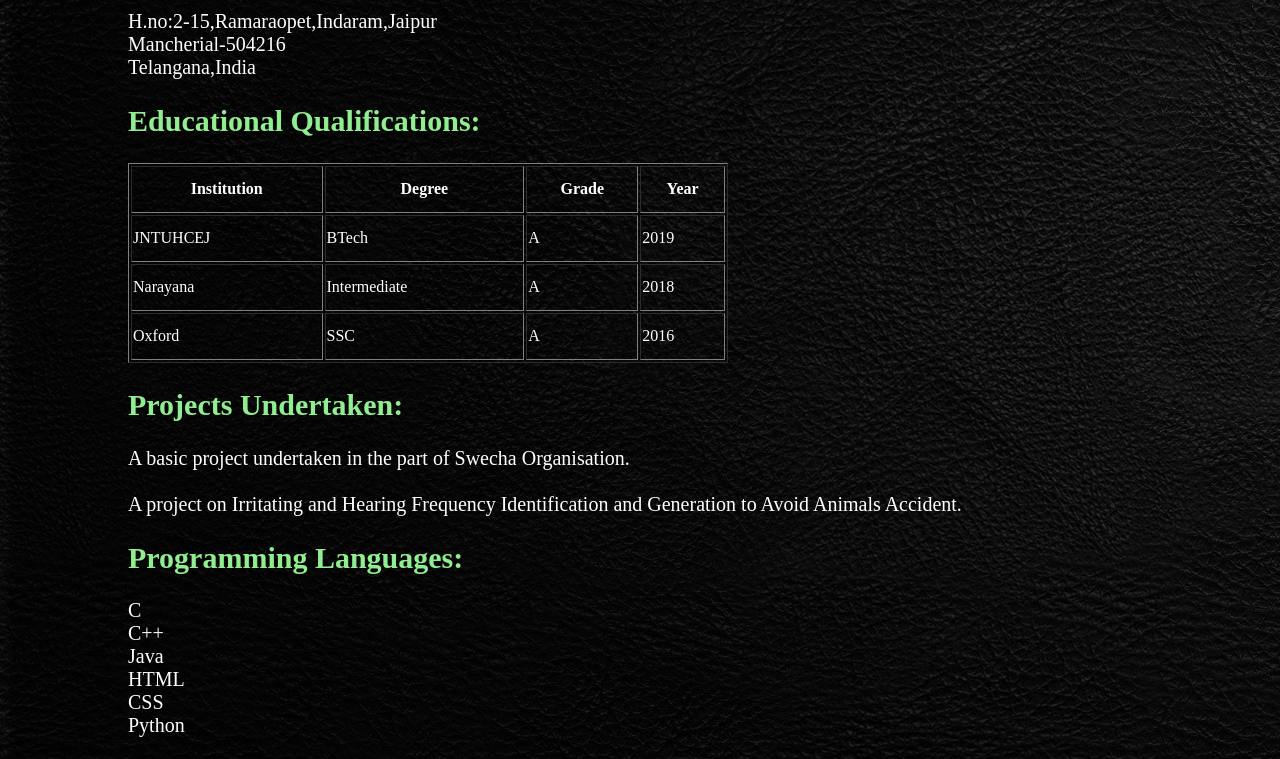
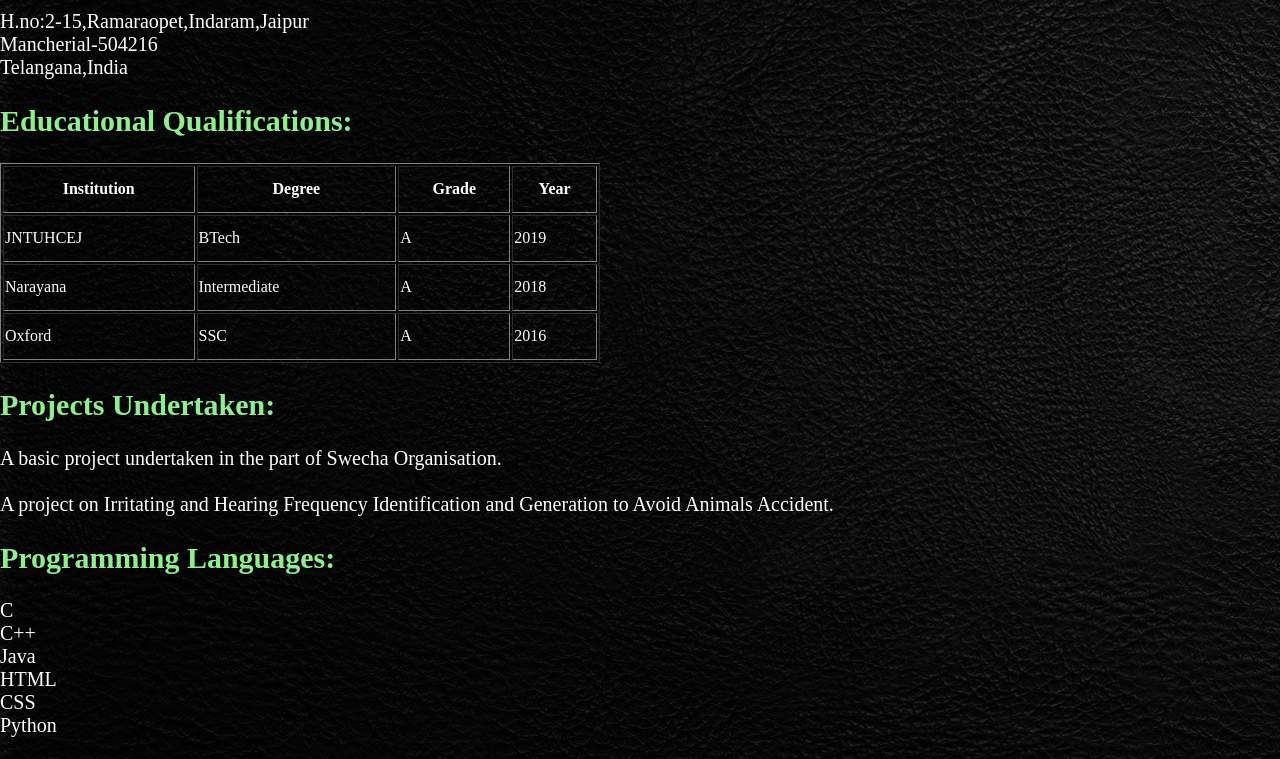
Before and after one commit to manikantagoli/manikantagoli.github.io, a plain HTML site: page index.html in a window 1280 px wide. Shown: the part 623-1382 px from the top of the page. Drawn offline with Linux system fonts and the light colour scheme.

Commit message:
Update index.html

```diff
--- a/index.html
+++ b/index.html
@@ -15,7 +15,7 @@
 	}
 	body{
 		background-image: url("mani6.jpg");
-		margin-left: 10%
+		margin-left: auto;
 
 	}
 	img {
```
